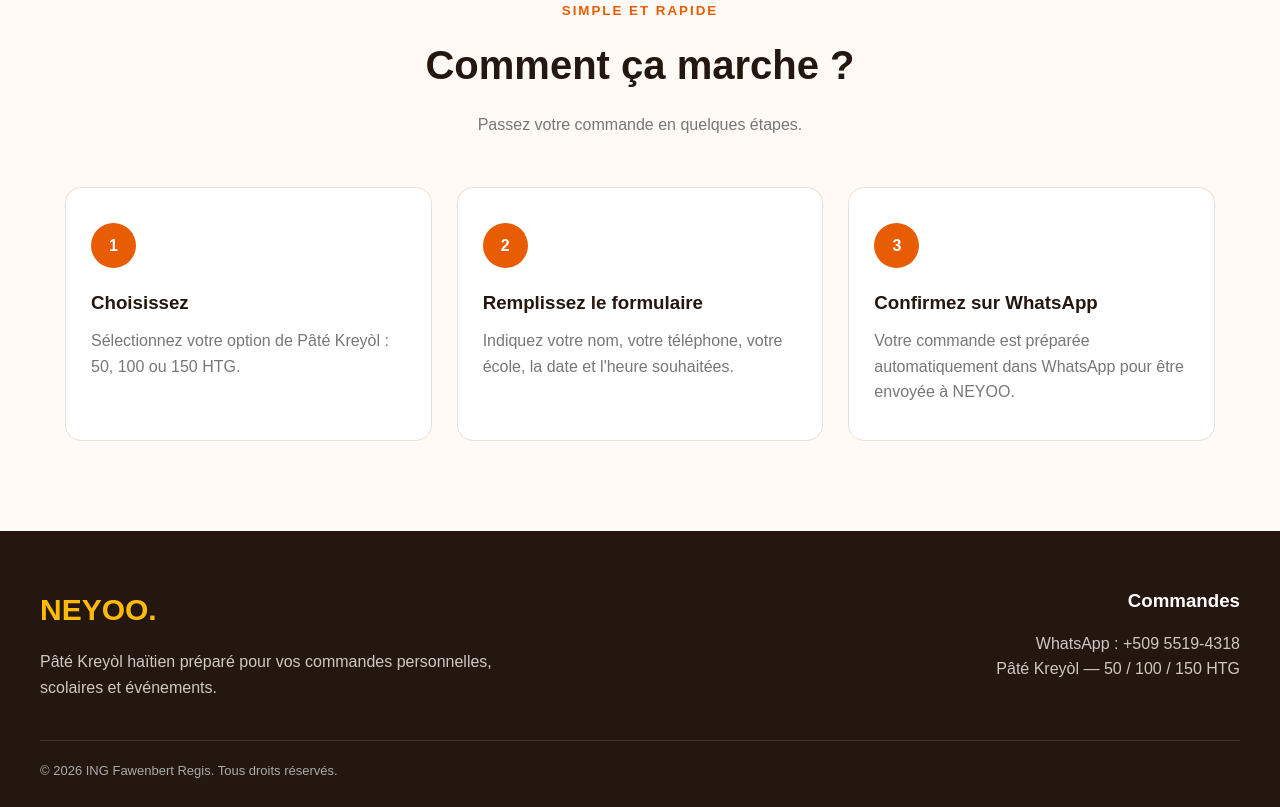
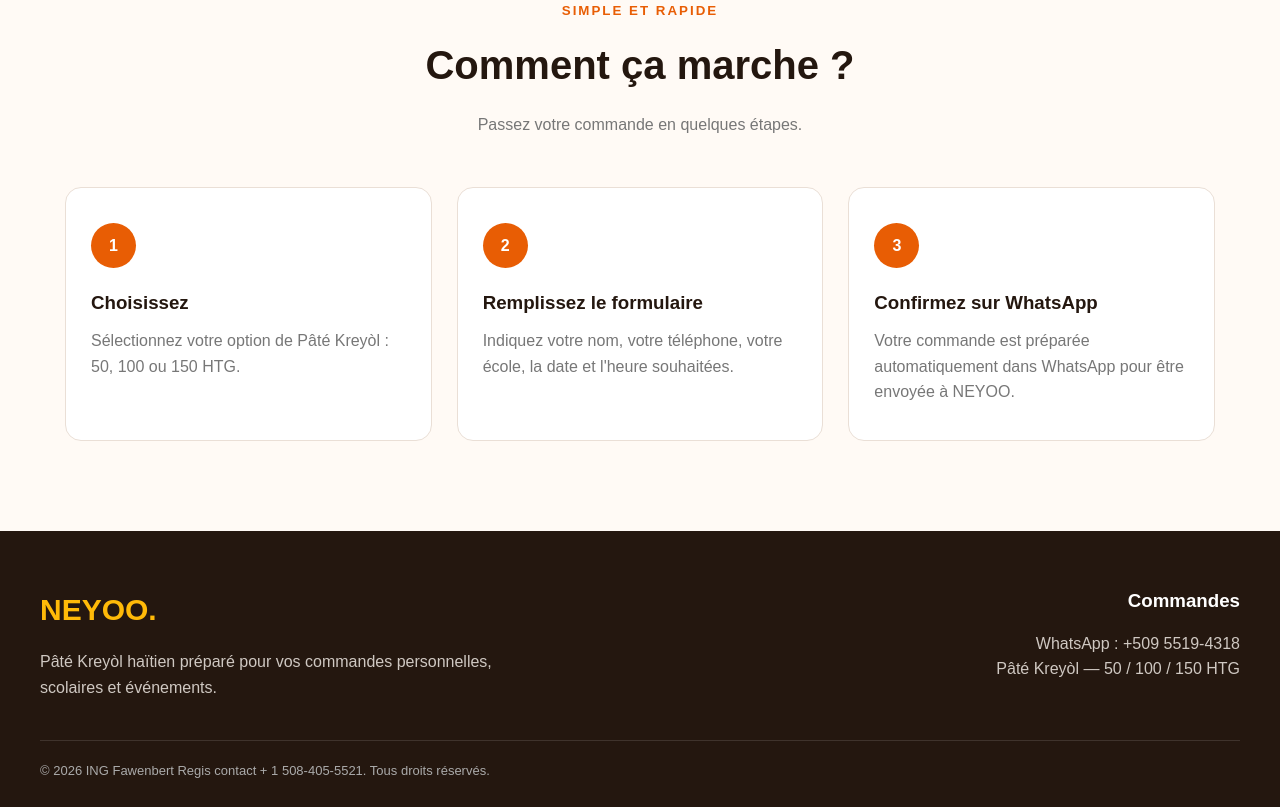
Before and after one commit to Fawenships/commande, a plain HTML site: page index.html in a window 1280 px wide. Shown: the part 2782-3589 px from the top of the page. Drawn offline with Linux system fonts and the light colour scheme.

Commit message:
Update index.html

```diff
--- a/index.html
+++ b/index.html
@@ -1335,7 +1335,7 @@ footer{
 
     <div class="copyright">
 
-        © 2026 ING Fawenbert Regis. Tous droits réservés.
+        © 2026 ING Fawenbert Regis contact + 1 508-405-5521. Tous droits réservés.
 
     </div>
 
```
